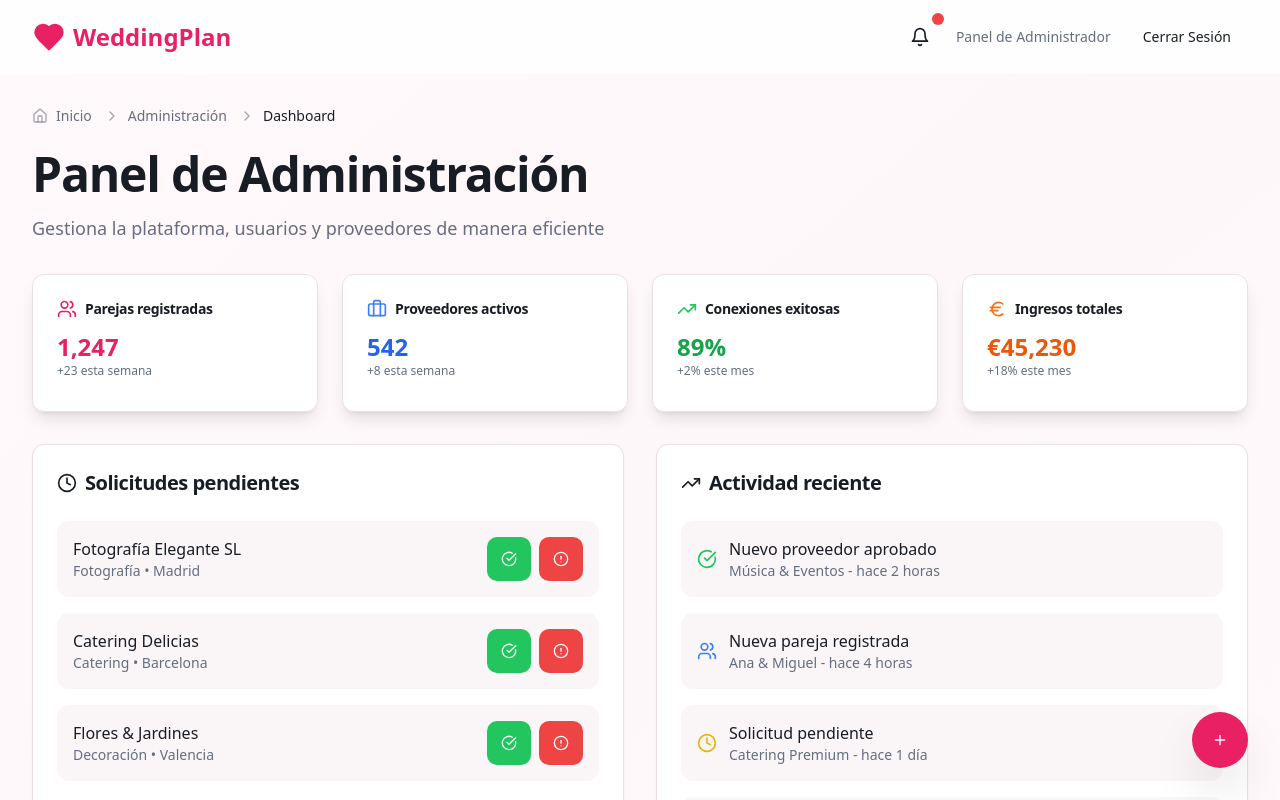
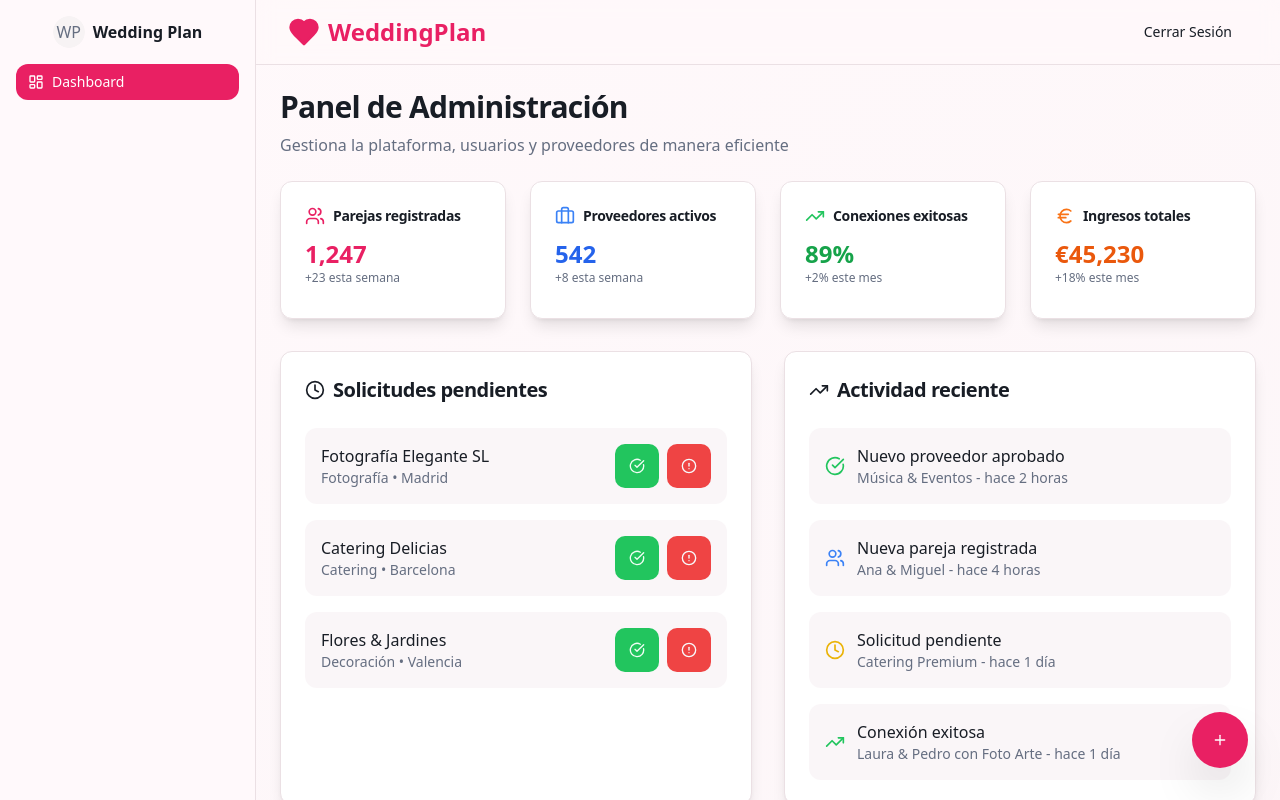
Before and after one commit to enriicrey/love-story-auth, a React (Vite) app: page /admin/dashboard in a window 1280 px wide. Shown: the top 800 px of the page. Built offline with nearby package versions, Linux system fonts and the light colour scheme.

Commit message:
Refactor: Apply new design system to all pages
Update all client and provider area pages to use the new design system, including consistent card styling, button styles, spacing, and header/sidebar layouts.  Ensure visual consistency across all pages.

```diff
--- a/src/pages/AdminDashboard.tsx
+++ b/src/pages/AdminDashboard.tsx
@@ -1,65 +1,28 @@
 
-import { Link } from "react-router-dom";
+import { DashboardLayout } from "@/shared/layout/DashboardLayout";
+import { Card, CardContent, CardHeader, CardTitle } from "@/shared/ui/card";
 import { Button } from "@/shared/ui/button";
-import { Card, CardContent, CardHeader, CardTitle } from "@/shared/ui/card";
 import { Badge } from "@/shared/ui/badge";
-import { Breadcrumbs } from "@/components/navigation/Breadcrumbs";
-import { FloatingActionButton } from "@/shared/ui/floating-action-button";
 import { KPICard } from "@/shared/components/kpi-card";
 import {
-  Heart,
   Users,
   Briefcase,
   TrendingUp,
+  Euro,
   AlertCircle,
   CheckCircle,
   Clock,
-  Euro,
-  Bell,
   Settings,
   Plus
 } from "lucide-react";
+import { FloatingActionButton } from "@/shared/ui/floating-action-button";
 import { cn } from "@/lib/utils";
 
 const AdminDashboard = () => {
   return (
-    <div className="min-h-screen bg-gradient-to-br from-background via-secondary/20 to-background">
-      <header className="glass-effect sticky top-0 z-40 border-b border-border/50">
-        <div className="container mx-auto responsive-padding py-4">
-          <div className="flex items-center justify-between">
-            <Link to="/" className="flex items-center space-x-2 text-2xl font-bold text-primary hover:text-primary/80 transition-colors">
-              <Heart className="h-8 w-8 fill-current" />
-              <span>WeddingPlan</span>
-            </Link>
-
-            <div className="flex items-center space-x-4">
-              <Button variant="ghost" size="icon" className="relative">
-                <Bell className="h-5 w-5" />
-                <span className="absolute -top-1 -right-1 h-3 w-3 bg-destructive rounded-full text-xs"></span>
-              </Button>
-              <span className="text-sm text-muted-foreground hidden sm:block">Panel de Administrador</span>
-              <Button variant="ghost" asChild>
-                <Link to="/">Cerrar Sesión</Link>
-              </Button>
-            </div>
-          </div>
-        </div>
-      </header>
-
-      <div className="container mx-auto responsive-padding py-8">
-        <Breadcrumbs />
-
-        <div className="mb-8 animate-fade-in">
-          <h1 className="text-4xl font-bold text-foreground mb-4 lg:text-5xl">
-            Panel de Administración
-          </h1>
-          <p className="text-lg text-muted-foreground responsive-text">
-            Gestiona la plataforma, usuarios y proveedores de manera eficiente
-          </p>
-        </div>
-
-        {/* KPI Cards - Updated to use KPICard component */}
-        <div className="responsive-grid mb-8">
+    <DashboardLayout userType="admin" title="Panel de Administración" subtitle="Gestiona la plataforma, usuarios y proveedores de manera eficiente">
+      {/* KPI Cards */}
+      <div className="grid grid-cols-1 md:grid-cols-2 lg:grid-cols-4 gap-6 mb-8">
         <KPICard
           title="Parejas registradas"
           value="1,247"
@@ -102,7 +65,7 @@ const AdminDashboard = () => {
 
       {/* Main content area */}
       <div className="grid grid-cols-1 xl:grid-cols-2 gap-8 mb-8">
-          <Card className="hover-lift">
+        <Card className="shadow-lg hover:shadow-xl transition-shadow">
           <CardHeader>
             <CardTitle className="text-xl flex items-center gap-2">
               <Clock className="h-5 w-5" />
@@ -135,7 +98,7 @@ const AdminDashboard = () => {
           </CardContent>
         </Card>
 
-          <Card className="hover-lift">
+        <Card className="shadow-lg hover:shadow-xl transition-shadow">
           <CardHeader>
             <CardTitle className="text-xl flex items-center gap-2">
               <TrendingUp className="h-5 w-5" />
@@ -164,7 +127,7 @@ const AdminDashboard = () => {
       </div>
 
       {/* Admin tools */}
-        <Card className="hover-lift">
+      <Card className="shadow-lg hover:shadow-xl transition-shadow">
         <CardHeader>
           <CardTitle className="text-xl flex items-center gap-2">
             <Settings className="h-5 w-5" />
@@ -187,14 +150,13 @@ const AdminDashboard = () => {
           </div>
         </CardContent>
       </Card>
-      </div>
 
       {/* Floating Action Button */}
       <FloatingActionButton
         onClick={() => console.log('Nueva acción')}
         icon={<Plus className="h-6 w-6" />}
       />
-    </div>
+    </DashboardLayout>
   );
 };
 
--- a/src/pages/ClientNotifications.tsx
+++ b/src/pages/ClientNotifications.tsx
@@ -1,19 +1,17 @@
 
 import { useState } from "react";
-import { SidebarProvider } from "@/components/ui/sidebar";
-import { AppSidebar } from "@/components/AppSidebar";
-import { DashboardHeader } from "@/components/dashboard/DashboardHeader";
-import { Card, CardContent, CardHeader, CardTitle } from "@/components/ui/card";
-import { Button } from "@/components/ui/button";
-import { Badge } from "@/components/ui/badge";
-import { Bell, CheckCircle, Eye, Filter, Trash2, Archive, Camera, CreditCard, Calendar, Settings } from "lucide-react";
+import { DashboardLayout } from "@/shared/layout/DashboardLayout";
+import { Card, CardContent, CardHeader, CardTitle } from "@/shared/ui/card";
+import { Button } from "@/shared/ui/button";
+import { Badge } from "@/shared/ui/badge";
+import { Bell, CheckCircle, Eye, Trash2, Archive, Camera, CreditCard, Calendar, Settings } from "lucide-react";
 import {
   Select,
   SelectContent,
   SelectItem,
   SelectTrigger,
   SelectValue,
-} from "@/components/ui/select";
+} from "@/shared/ui/select";
 
 const mockNotifications = [
   {
@@ -87,7 +85,6 @@ const mockNotifications = [
 const ClientNotifications = () => {
   const [notifications, setNotifications] = useState(mockNotifications);
   const [filterType, setFilterType] = useState("all");
-  const [showArchive, setShowArchive] = useState(false);
 
   const unreadCount = notifications.filter(n => !n.read).length;
 
@@ -126,14 +123,7 @@ const ClientNotifications = () => {
   });
 
   return (
-    <SidebarProvider>
-      <div className="min-h-screen flex w-full bg-gradient-to-br from-background to-secondary/30">
-        <AppSidebar userType="client" />
-
-        <main className="flex-1">
-          <DashboardHeader />
-
-          <div className="p-6">
+    <DashboardLayout userType="client" title="Notificaciones" subtitle="Gestiona tus alertas y actualizaciones">
       <Card className="shadow-lg">
         <CardHeader>
           <div className="flex items-center justify-between">
@@ -169,9 +159,9 @@ const ClientNotifications = () => {
                 Marcar todas como leídas
               </Button>
 
-                    <Button variant="outline" onClick={() => setShowArchive(!showArchive)}>
+              <Button variant="outline">
                 <Archive className="h-4 w-4 mr-2" />
-                      {showArchive ? "Ocultar archivo" : "Ver archivo"}
+                Ver archivo
               </Button>
             </div>
           </div>
@@ -246,10 +236,7 @@ const ClientNotifications = () => {
           </div>
         </CardContent>
       </Card>
-          </div>
-        </main>
-      </div>
-    </SidebarProvider>
+    </DashboardLayout>
   );
 };
 
--- a/src/pages/ProviderClients.tsx
+++ b/src/pages/ProviderClients.tsx
@@ -1,15 +1,12 @@
 
 import { useState } from "react";
-import { Link } from "react-router-dom";
-import { AppSidebar } from "@/components/AppSidebar";
-import { DashboardHeader } from "@/components/dashboard/DashboardHeader";
-import { SidebarProvider, SidebarInset } from "@/components/ui/sidebar";
-import { Card, CardContent, CardHeader, CardTitle } from "@/components/ui/card";
-import { Button } from "@/components/ui/button";
-import { Input } from "@/components/ui/input";
-import { Select, SelectContent, SelectItem, SelectTrigger, SelectValue } from "@/components/ui/select";
-import { Dialog, DialogContent, DialogHeader, DialogTitle, DialogTrigger } from "@/components/ui/dialog";
-import { Badge } from "@/components/ui/badge";
+import { DashboardLayout } from "@/shared/layout/DashboardLayout";
+import { Card, CardContent, CardHeader, CardTitle } from "@/shared/ui/card";
+import { Button } from "@/shared/ui/button";
+import { Input } from "@/shared/ui/input";
+import { Select, SelectContent, SelectItem, SelectTrigger, SelectValue } from "@/shared/ui/select";
+import { Dialog, DialogContent, DialogHeader, DialogTitle, DialogTrigger } from "@/shared/ui/dialog";
+import { Badge } from "@/shared/ui/badge";
 import { Search, Plus, MessageCircle, Eye, Edit, Heart, MapPin, Calendar } from "lucide-react";
 
 const mockClients = [
@@ -79,6 +76,7 @@ const ProviderClients = () => {
   const [searchTerm, setSearchTerm] = useState("");
   const [statusFilter, setStatusFilter] = useState("all");
   const [dateFilter, setDateFilter] = useState("all");
+  const [isAddClientOpen, setIsAddClientOpen] = useState(false);
 
   const getStatusBadge = (status: string) => {
     switch (status) {
@@ -100,22 +98,11 @@ const ProviderClients = () => {
   });
 
   return (
-    <SidebarProvider>
-      <div className="min-h-screen flex w-full bg-gradient-to-br from-background to-secondary/20">
-        <AppSidebar userType="provider" />
-        <SidebarInset className="flex-1">
-          <DashboardHeader />
+    <DashboardLayout userType="provider" title="Mis Clientes" subtitle="Gestiona tus clientes y sus bodas">
+      <div className="flex justify-between items-start mb-6">
+        <div className="flex-1" />
 
-          <main className="flex-1 p-6">
-            <div className="max-w-7xl mx-auto space-y-6">
-              {/* Header */}
-              <div className="flex justify-between items-start">
-                <div>
-                  <h1 className="text-3xl font-bold text-foreground mb-2">Mis Clientes</h1>
-                  <p className="text-muted-foreground">Gestiona tus clientes y sus bodas</p>
-                </div>
-
-                <Dialog>
+        <Dialog open={isAddClientOpen} onOpenChange={setIsAddClientOpen}>
           <DialogTrigger asChild>
             <Button className="bg-primary hover:bg-primary/90">
               <Plus className="h-4 w-4 mr-2" />
@@ -149,8 +136,10 @@ const ProviderClients = () => {
         </Dialog>
       </div>
 
-              {/* Filters */}
-              <div className="flex flex-col sm:flex-row gap-4 bg-white p-4 rounded-lg border">
+      {/* Filters and Search */}
+      <Card className="shadow-lg mb-6">
+        <CardContent className="p-6">
+          <div className="flex flex-col md:flex-row gap-4">
             <div className="relative flex-1">
               <Search className="absolute left-3 top-1/2 transform -translate-y-1/2 text-muted-foreground h-4 w-4" />
               <Input
@@ -162,7 +151,7 @@ const ProviderClients = () => {
             </div>
 
             <Select value={statusFilter} onValueChange={setStatusFilter}>
-                  <SelectTrigger className="w-full sm:w-48">
+              <SelectTrigger className="w-full md:w-48">
                 <SelectValue placeholder="Estado" />
               </SelectTrigger>
               <SelectContent>
@@ -174,7 +163,7 @@ const ProviderClients = () => {
             </Select>
 
             <Select value={dateFilter} onValueChange={setDateFilter}>
-                  <SelectTrigger className="w-full sm:w-48">
+              <SelectTrigger className="w-full md:w-48">
                 <SelectValue placeholder="Fecha boda" />
               </SelectTrigger>
               <SelectContent>
@@ -185,6 +174,8 @@ const ProviderClients = () => {
               </SelectContent>
             </Select>
           </div>
+        </CardContent>
+      </Card>
 
       {/* Clients Grid */}
       <div className="grid grid-cols-1 md:grid-cols-2 lg:grid-cols-3 gap-6">
@@ -241,11 +232,7 @@ const ProviderClients = () => {
           <p className="text-muted-foreground">No se encontraron clientes que coincidan con los filtros.</p>
         </div>
       )}
-            </div>
-          </main>
-        </SidebarInset>
-      </div>
-    </SidebarProvider>
+    </DashboardLayout>
   );
 };
 
```
Lines whose indentation alone changed are shown as unchanged.
